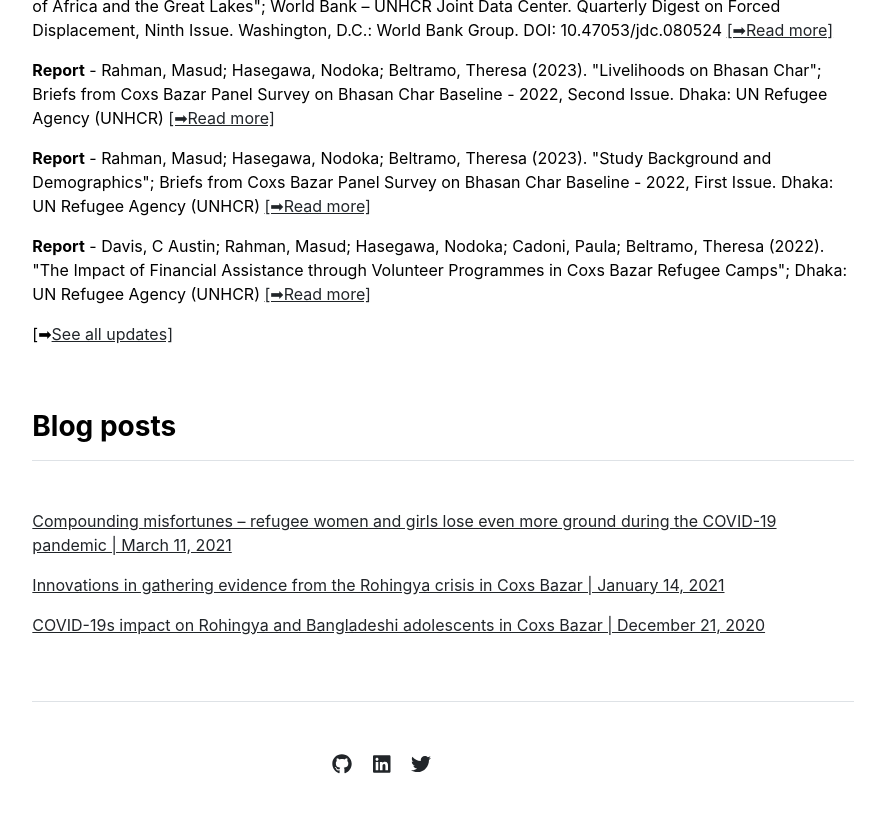
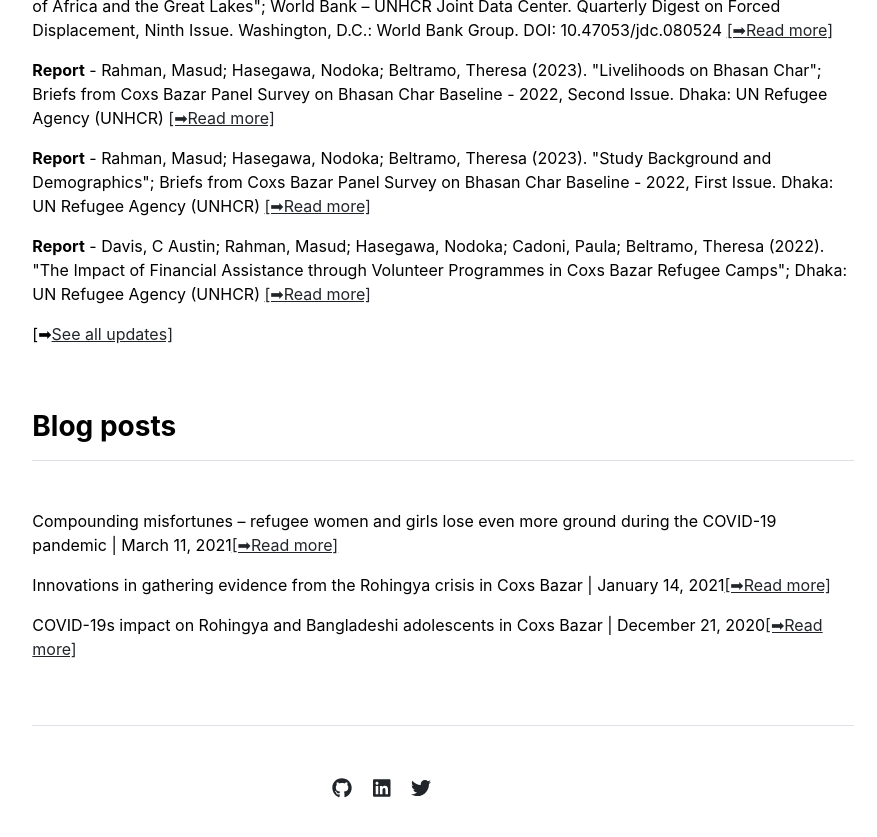
Before and after one commit to masud90/masud90.github.io, a Jekyll site: the page built from index.md, in a window 1280 px wide and 900 px high, scrolled down 1619 px. Shown: the top 837 px of the window, without its empty margins (197-1074 px from the left). Built offline with Jekyll 4.4.1, drawn with Linux system fonts in a browser that asks for light colours.

Commit message:
Update blogs.html

```diff
--- a/_includes/blogs.html
+++ b/_includes/blogs.html
@@ -3,11 +3,11 @@
     <h3 class="fw-bold border-bottom pb-3 mb-5">Blog posts</h3>
     {% if page.title == "Home" %}
       {% for item in site.data.blogs.featured %}
-        <p><a href="{{ item.url }}">{{ item.name }}</a></p>
+        <p>{{ item.name }}<a href="{{ item.url }}">[&#10145;Read more]</a></p>
       {% endfor %}
     {% else %}
       {% for item in site.data.blogs.index %}
-        <p><a href="{{ item.url }}">{{ item.name }}</a></p>
+        <p>{{ item.name }}<a href="{{ item.url }}">[&#10145;Read more]</a></p>
       {% endfor %}
     {% endif %}
   </div>
```
